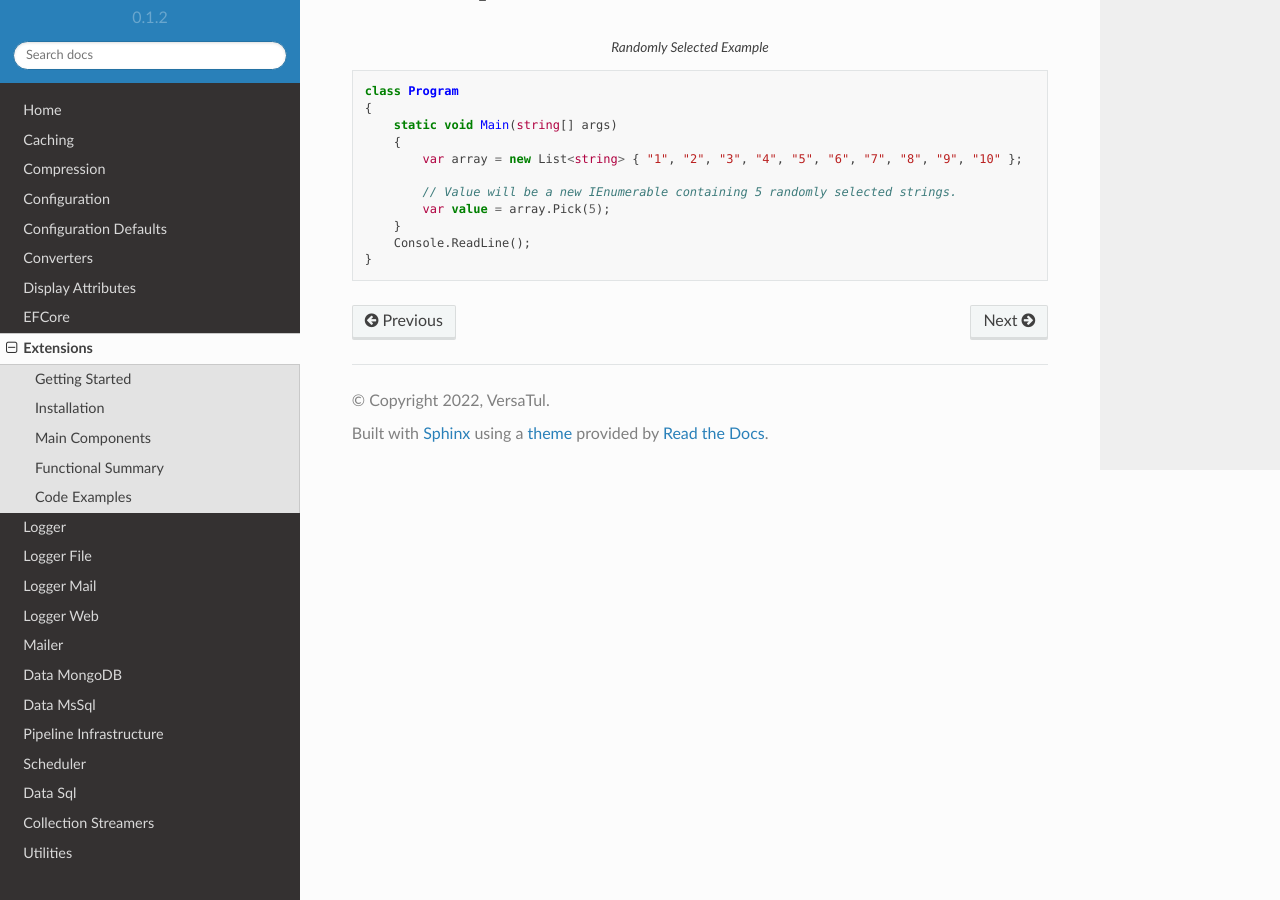
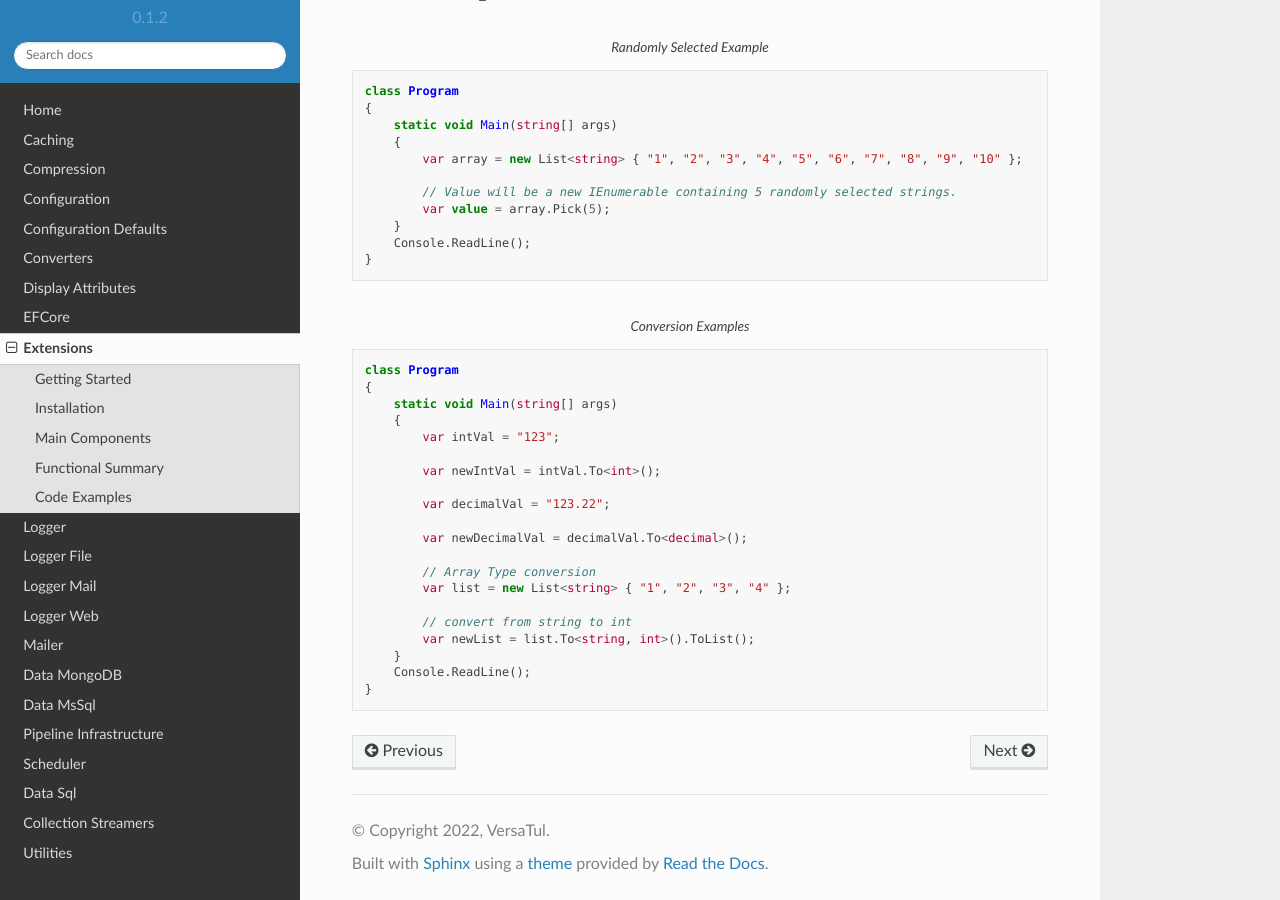
Before and after one commit to BjornWilliams/DocsVersaTul, a Sphinx documentation site: the page built from docs/source/extensions.rst, in a window 1280 px wide and 900 px high, scrolled down 964 px. Built offline with Sphinx 7.4.7 and the Read the Docs theme 2.0.0, drawn with Linux system fonts in a browser that asks for light colours.

Commit message:
Update extensions.rst

```diff
--- a/docs/source/extensions.rst
+++ b/docs/source/extensions.rst
@@ -45,3 +45,27 @@ Code Examples
         }
         Console.ReadLine();
     }
+
+.. code-block:: c#
+    :caption: Conversion Examples
+
+    class Program
+    {
+        static void Main(string[] args)
+        {
+            var intVal = "123";
+
+            var newIntVal = intVal.To<int>();
+
+            var decimalVal = "123.22";
+
+            var newDecimalVal = decimalVal.To<decimal>();
+
+            // Array Type conversion
+            var list = new List<string> { "1", "2", "3", "4" };
+
+            // convert from string to int
+            var newList = list.To<string, int>().ToList();
+        }
+        Console.ReadLine();
+    }
```
